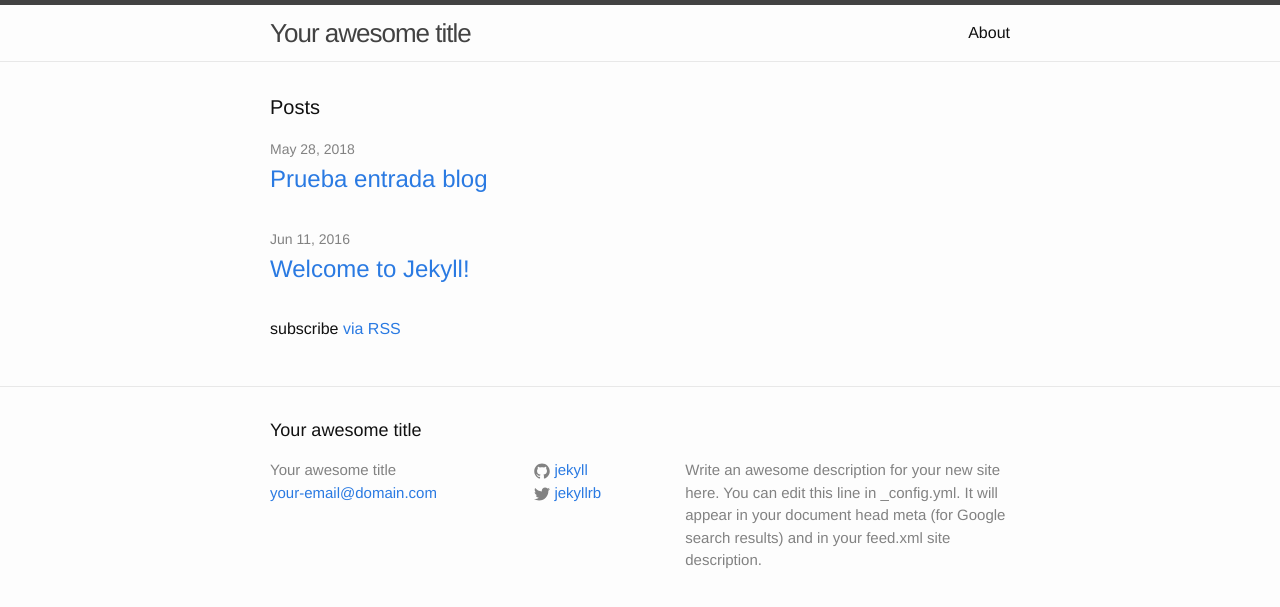
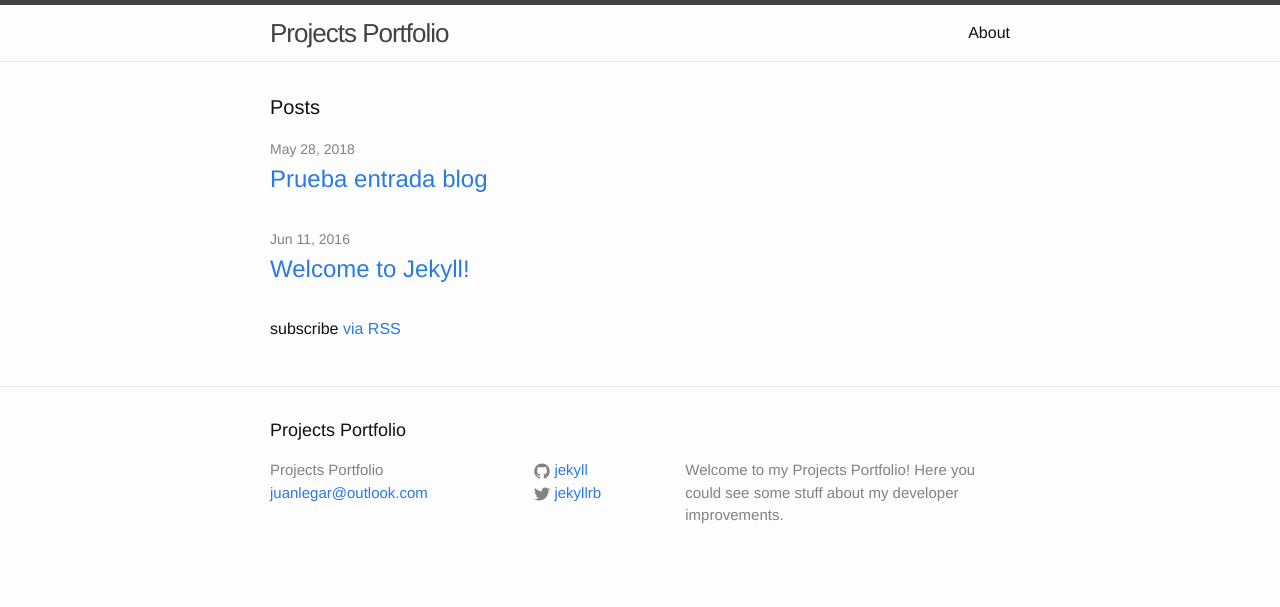
Before and after one commit to jlegar/jlegar.github.io, a Jekyll site: the page built from index.html, in a window 1280 px wide. Shown: the top 607 px of the page. Built offline with Jekyll 4.4.1, drawn with Linux system fonts in a browser that asks for light colours.

Commit message:
Update _config.yml

```diff
--- a/_config.yml
+++ b/_config.yml
@@ -6,14 +6,12 @@
 # 'jekyll serve'. If you change this file, please restart the server process.
 
 # Site settings
-title: Your awesome title
-email: your-email@domain.com
+title: Projects Portfolio
+email: juanlegar@outlook.com
 description: > # this means to ignore newlines until "baseurl:"
-  Write an awesome description for your new site here. You can edit this
-  line in _config.yml. It will appear in your document head meta (for
-  Google search results) and in your feed.xml site description.
+  Welcome to my Projects Portfolio! Here you could see some stuff about my developer improvements.
 baseurl: "" # the subpath of your site, e.g. /blog
-url: "http://yourdomain.com" # the base hostname & protocol for your site
+url: "https://jlegar.github.io" # the base hostname & protocol for your site
 twitter_username: jekyllrb
 github_username:  jekyll
 
```
